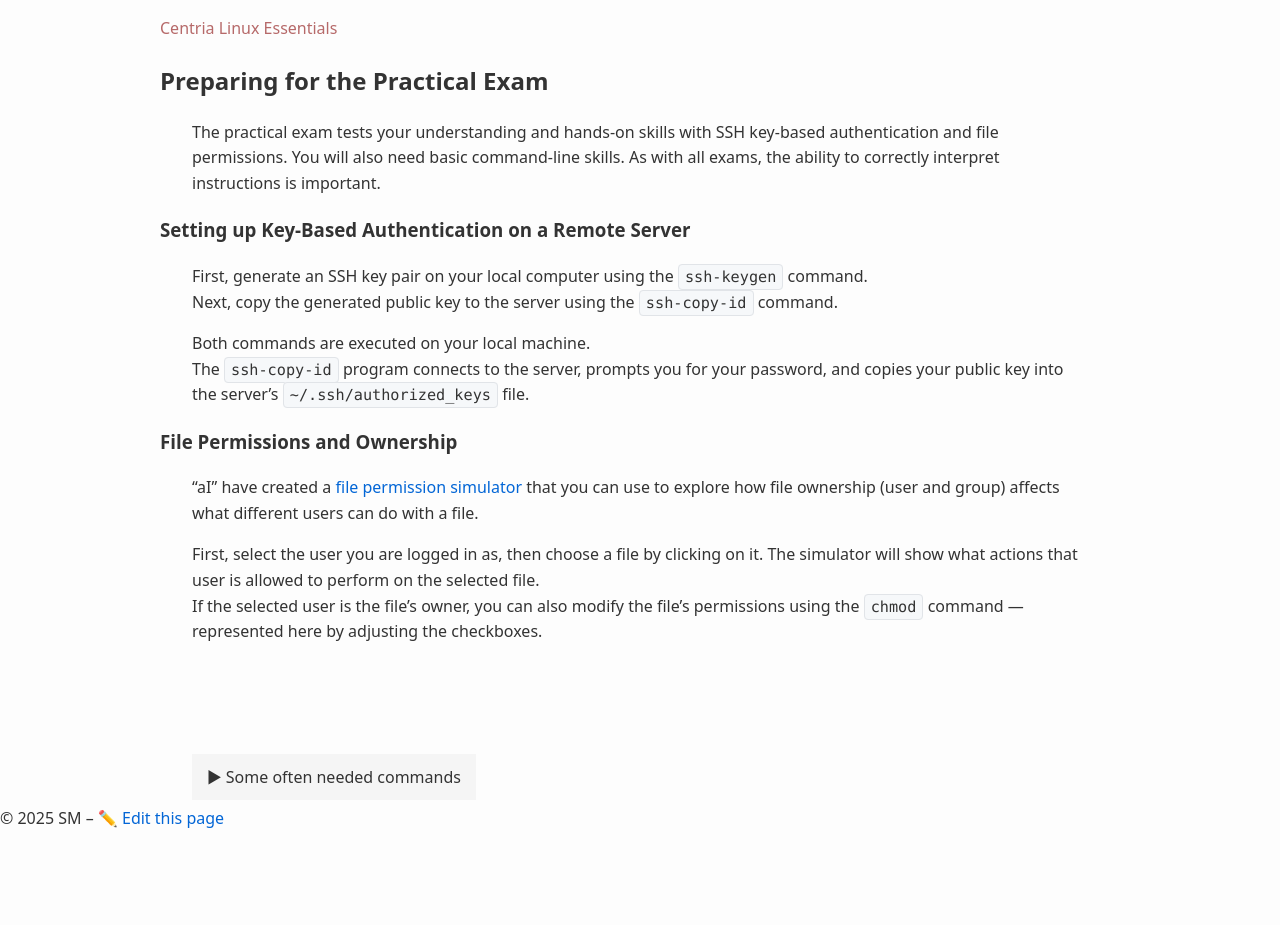
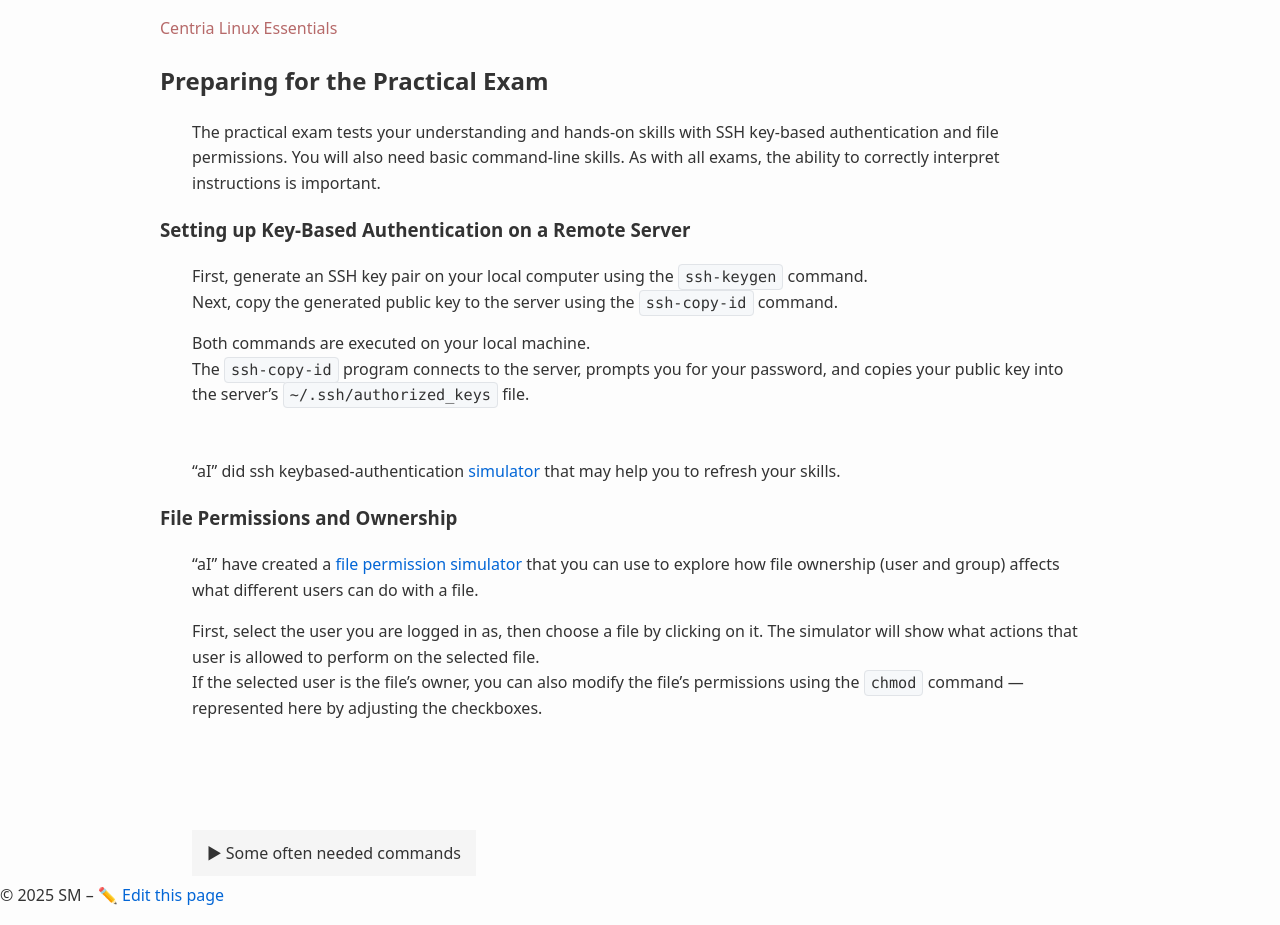
Before and after one commit to averkoc/lx, a Jekyll site: the page built from docs/prepare.md, in a window 1280 px wide. Built offline with Jekyll 4.4.1, drawn with Linux system fonts in a browser that asks for light colours; before the commit the page ends 900 px from its top, so only the background shows below that.

Commit message:
Update prepare.md

```diff
--- a/docs/prepare.md
+++ b/docs/prepare.md
@@ -13,7 +13,9 @@ First, generate an SSH key pair on your local computer using the `ssh-keygen` co
 Next, copy the generated public key to the server using the `ssh-copy-id` command.
 
 Both commands are executed on your local machine.
-The `ssh-copy-id` program connects to the server, prompts you for your password, and copies your public key into the server’s `~/.ssh/authorized_keys` file.
+The `ssh-copy-id` program connects to the server, prompts you for your password, and copies your public key into the server’s `~/.ssh/authorized_keys` file. <br><br>
+"aI" did ssh keybased-authentication [simulator](sshsimu.html) that may help you to refresh your skills.
+
 
 ### File Permissions and Ownership
 "aI" have created a [file permission simulator](perms.html) that you can use to explore how file ownership (user and group) affects what different users can do with a file.
```
